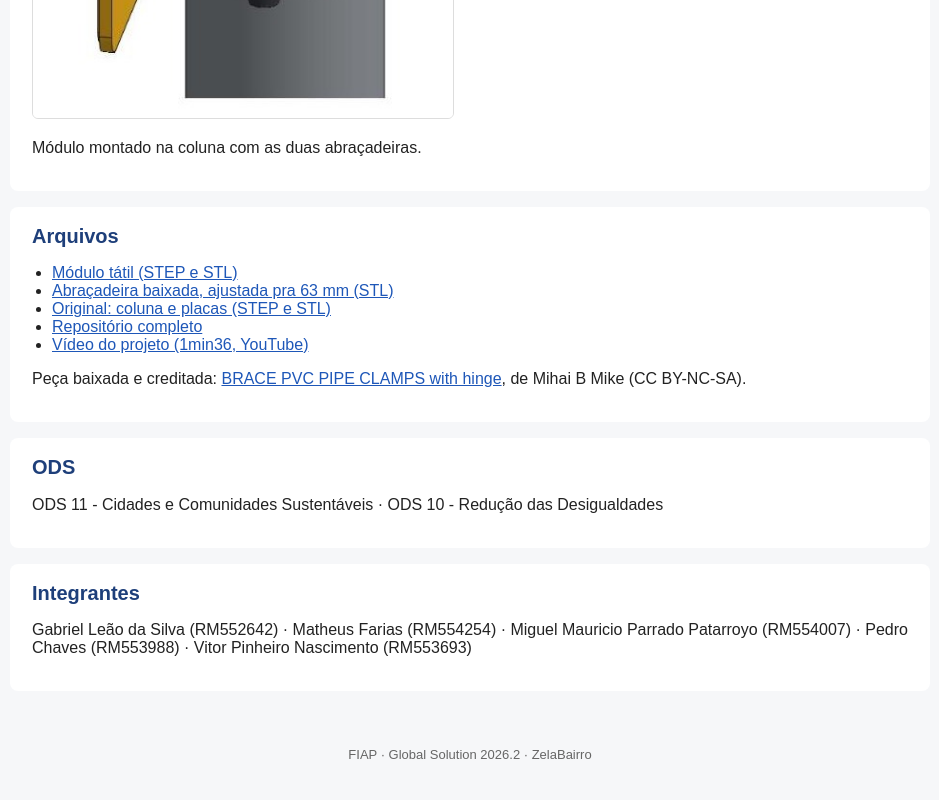
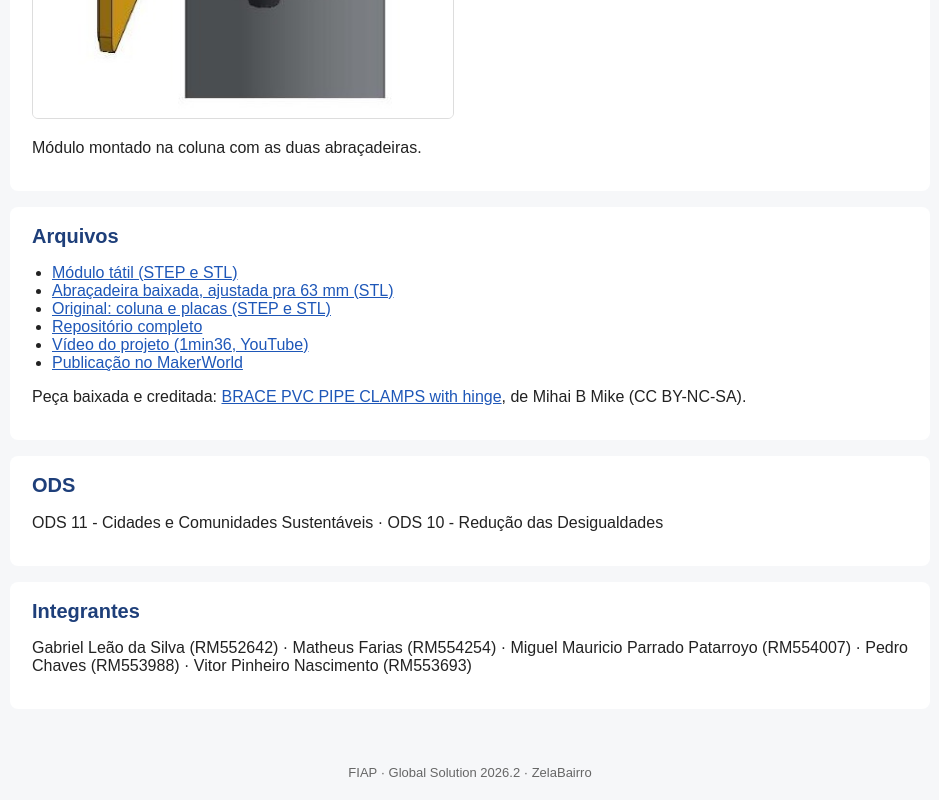
Before and after one commit to vitorpnascimento/GS2026-ZelaBairro-MakerLab, a plain HTML site: page index.html in a window 1280 px wide. Shown: the part 2381-3181 px from the top of the page, without its empty margins (170-1109 px from the left). Drawn offline with Linux system fonts and the light colour scheme.

Commit message:
Adiciona link do MakerWorld

```diff
--- a/index.html
+++ b/index.html
@@ -67,6 +67,7 @@
       <li><a href="https://github.com/vitorpnascimento/GS2026-ZelaBairro-MakerLab/tree/main/CAD/Original">Original: coluna e placas (STEP e STL)</a></li>
       <li><a href="https://github.com/vitorpnascimento/GS2026-ZelaBairro-MakerLab">Repositório completo</a></li>
       <li><a href="https://youtu.be/QdJ4Rl47I1k">Vídeo do projeto (1min36, YouTube)</a></li>
+      <li><a href="https://makerworld.com/models/3638426">Publicação no MakerWorld</a></li>
     </ul>
     <p>Peça baixada e creditada: <a href="https://makerworld.com/models/1781504">BRACE PVC PIPE CLAMPS with hinge</a>, de Mihai B Mike (CC BY-NC-SA).</p>
   </section>
```
Also changed, not shown: 1 other file.
